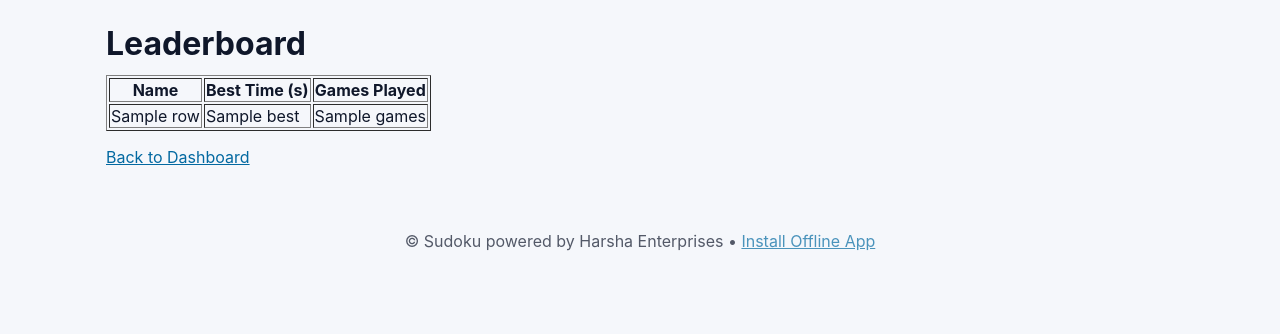
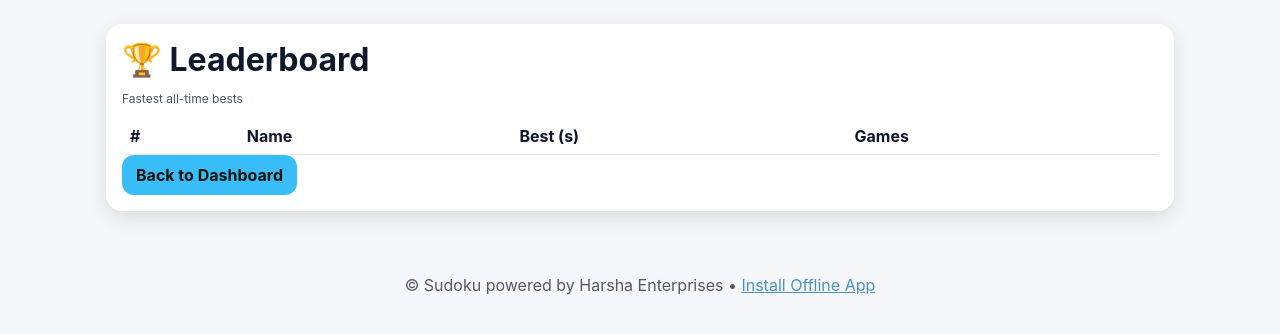
Before and after one commit to harsha86396/sudoku_app, a Flask app: template templates/leaderboard.html in a window 1280 px wide. Shown: the part 63-397 px from the top of the page. Run offline with Flask 3, Linux system fonts and the light colour scheme; the template is opened without the code that fills it: most values are stand-ins (such as "Sample title", 1, 10 or a date in 2020); lists and menus that the app fills with data are empty; parts of the project's set-up code (start-up, migrations or seed data) failed here and were passed over.

Commit message:
Update leaderboard.html

```diff
--- a/templates/leaderboard.html
+++ b/templates/leaderboard.html
@@ -1,11 +1,21 @@
 {% extends 'base.html' %}
 {% block content %}
-  <h1>Leaderboard</h1>
-  <table border="1">
-    <tr><th>Name</th><th>Best Time (s)</th><th>Games Played</th></tr>
-    {% for row in rows %}
-      <tr><td>{{ row.name }}</td><td>{{ row.best }}</td><td>{{ row.games }}</td></tr>
-    {% endfor %}
-  </table>
-  <p><a href="{{ url_for('dashboard') }}">Back to Dashboard</a></p>
+<div class="card">
+<h1>🏆 Leaderboard</h1>
+<p class="small">Fastest all-time bests</p>
+<table class="table">
+  <thead><tr><th>#</th><th>Name</th><th>Best (s)</th><th>Games</th></tr></thead>
+  <tbody>
+  {% for i,row in enumerate(rows, start=1) %}
+    <tr>
+      <td>{{ i }}</td>
+      <td>{{ row[0] }}</td>
+      <td>{{ row[1] }}</td>
+      <td>{{ row[2] }}</td>
+    </tr>
+  {% endfor %}
+  </tbody>
+</table>
+<a class="btn secondary" href="/dashboard">Back to Dashboard</a>
+</div>
 {% endblock %}
```
